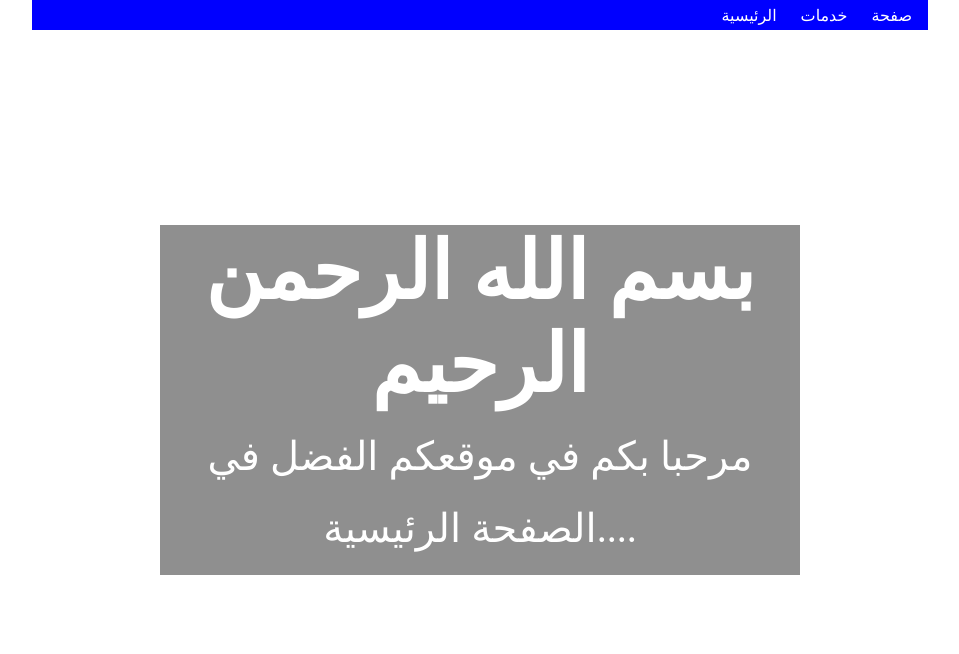
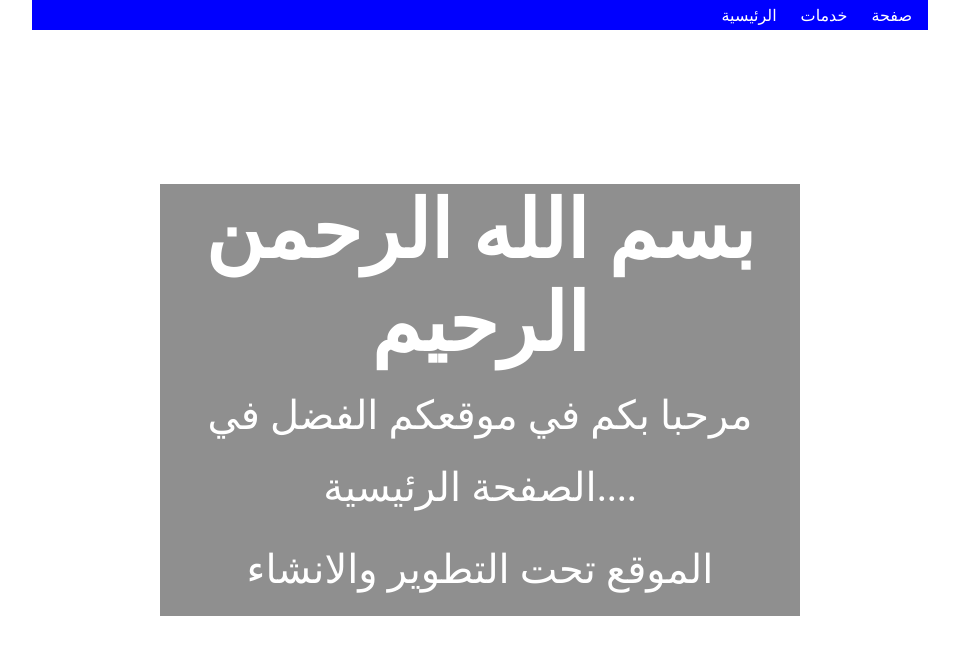
Before and after one commit to Abdelrhman-1/cv, a plain HTML site: page index.html in a window 1280 px wide. Shown: the whole page, without its empty margins (160-1119 px from the left). Drawn offline with Linux system fonts and the light colour scheme.

Commit message:
Update index.html

```diff
--- a/index.html
+++ b/index.html
@@ -24,6 +24,7 @@
         <div class="text">
             <h1>بسم الله الرحمن الرحيم</h1>
             <p>مرحبا بكم في موقعكم الفضل في الصفحة الرئيسية....</p>
+            <p>الموقع تحت التطوير والانشاء</p>
         </div>
     </div>
 </body>
```
